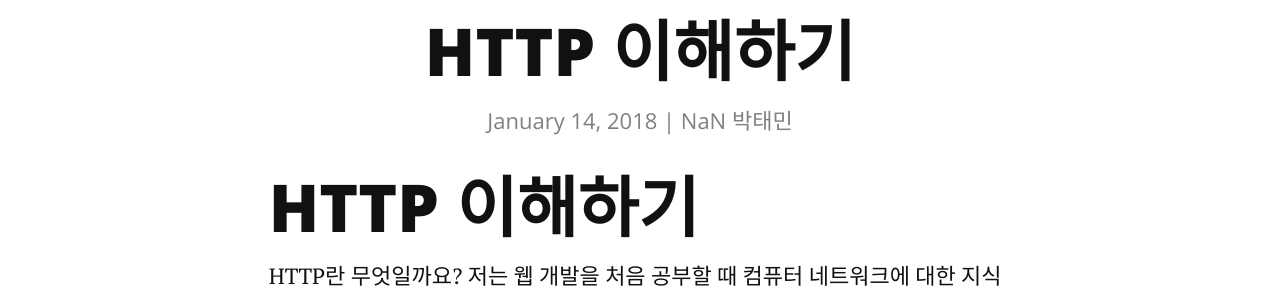
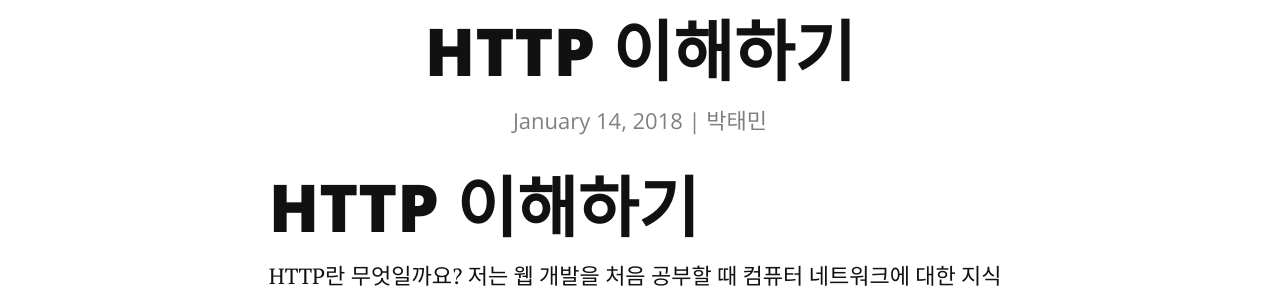
Before and after one commit to Pandaspedia/citizenblog, a Jekyll site: the page built from _posts/2018-01-14-http-client-server.md, in a window 1280 px wide and 900 px high. Shown: the part 346-646 px from the top of the window. Built offline with Jekyll 4.4.1, drawn with Linux system fonts in a browser that asks for light colours; nearby versions of some CDN libraries.

Commit message:
작성자 관련 수정

```diff
--- a/_layouts/post.html
+++ b/_layouts/post.html
@@ -8,7 +8,7 @@
       </div>
   {% endif %}
   <h1 class="postTitle">{{ page.title }}</h1>
-  <p class="meta">{{ page.date | date: '%B %d, %Y' }} | <span class="time"></span> {{ page.author }}</p>
+  <p class="meta">{{ page.date | date: '%B %d, %Y' }} | {{ page.author }}</p>
 
   {{ content }}
 
--- a/_posts/2018-01-14-http-client-server.md
+++ b/_posts/2018-01-14-http-client-server.md
@@ -2,7 +2,7 @@
 layout: post
 title: "HTTP 이해하기"
 date: 2018-01-14
-author: 박태민
+author: "박태민"
 ---
 
 # HTTP 이해하기
--- a/css/style.css
+++ b/css/style.css
@@ -8,7 +8,7 @@
  */
 @import url(https://fonts.googleapis.com/css?family=Open+Sans:300,400,800);
 @import url(https://fonts.googleapis.com/css?family=PT+Serif:400,700,400italic,700italic);
-@import url(//spoqa.github.io/spoqa-han-sans/css/SpoqaHanSans-kr.css);
+@import url(https://spoqa.github.io/spoqa-han-sans/css/SpoqaHanSans-kr.css);
 
 html {
   line-height: 1.15;
--- a/index.html
+++ b/index.html
@@ -9,6 +9,7 @@
     {% for post in paginator.posts %}
       <li>
         <span class="date">{{ post.date | date: '%B %d, %Y' }}</span>
+        <span>{{ post.author }}</span>
         <h3><a class="post-link" href="{{ post.url | prepend: site.baseurl }}">{{ post.title }}</a></h3>
         <p>{% if post.description %}{{ post.description }}{% else %}{{ post.excerpt | strip_html }}{% endif %}</p>
       </li>
```
Also changed, not shown: articles.md (+1 -1 lines).
